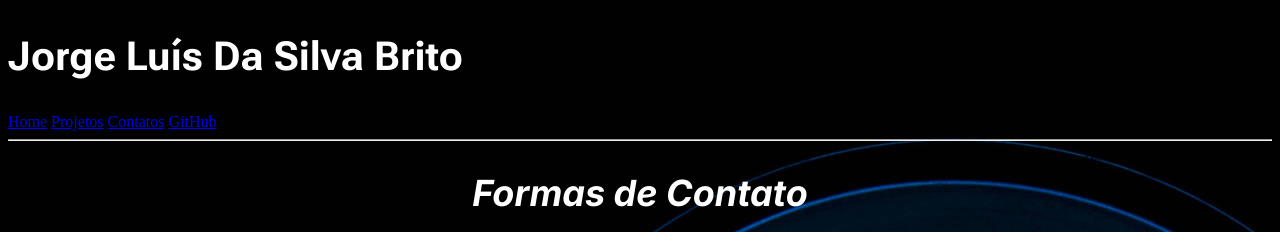
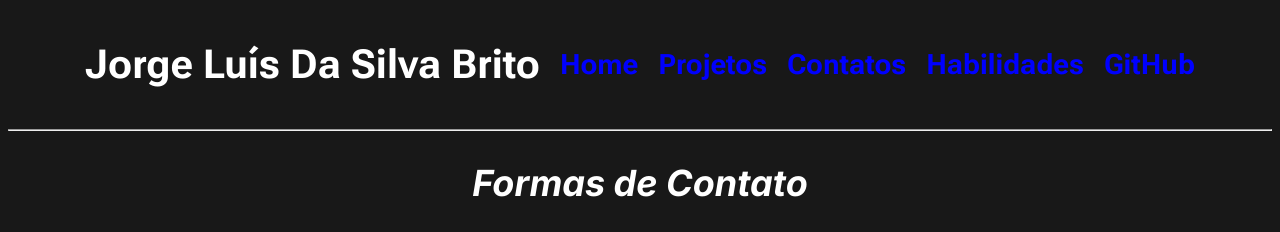
Before and after one commit to J-Luis05/HTML-CSS, a plain HTML site: page Portifolio/contatos.html in a window 1280 px wide. Shown: the top 232 px of the page. Drawn offline with Linux system fonts and the light colour scheme; a web font is replaced by a local one.

Commit message:
Portifolio

```diff
--- a/Portifolio/contatos.html
+++ b/Portifolio/contatos.html
@@ -4,17 +4,18 @@
     <meta charset="UTF-8">
     <meta name="viewport" content="width=device-width, initial-scale=1.0">
     <link rel="stylesheet" href="style.css">
-    <link rel="shortcut icon" href="favicon.ico" type="image/x-icon">
+    <link rel="shortcut icon" href="star.png"image/p/png">
     <title>Contatos</title>
 </head>
 <body>
-    <nav>
+    <nav class="nav">
         <h1>
             Jorge Luís Da Silva Brito
         </h1>
         <a href="index.html">Home</a>
         <a href="projetos.html">Projetos</a>
         <a href="contatos.html">Contatos</a>
+        <a href="habilidades.html">Habilidades</a>
         <a href="https://github.com/J-Luis05">GitHub</a>
     </nav>
     <hr>
--- a/Portifolio/style.css
+++ b/Portifolio/style.css
@@ -12,6 +12,7 @@
     font-weight: bolder;
     font-family: "Roboto Flex", sans-serif;
     font-size: 28px;
+    color: blue;
 }
 
 nav img{
@@ -20,7 +21,7 @@ nav img{
 }
 
 body{
-    background-image: url(galaxia-1920.jpg);
+    background-color: rgb(24, 24, 24);
     color: white;
 }
 
```
Also changed, not shown: Portifolio/habilidades.html (+1 -1 lines), Portifolio/index.html (+1 -1 lines), Portifolio/projetos.html (+2 -1 lines).
